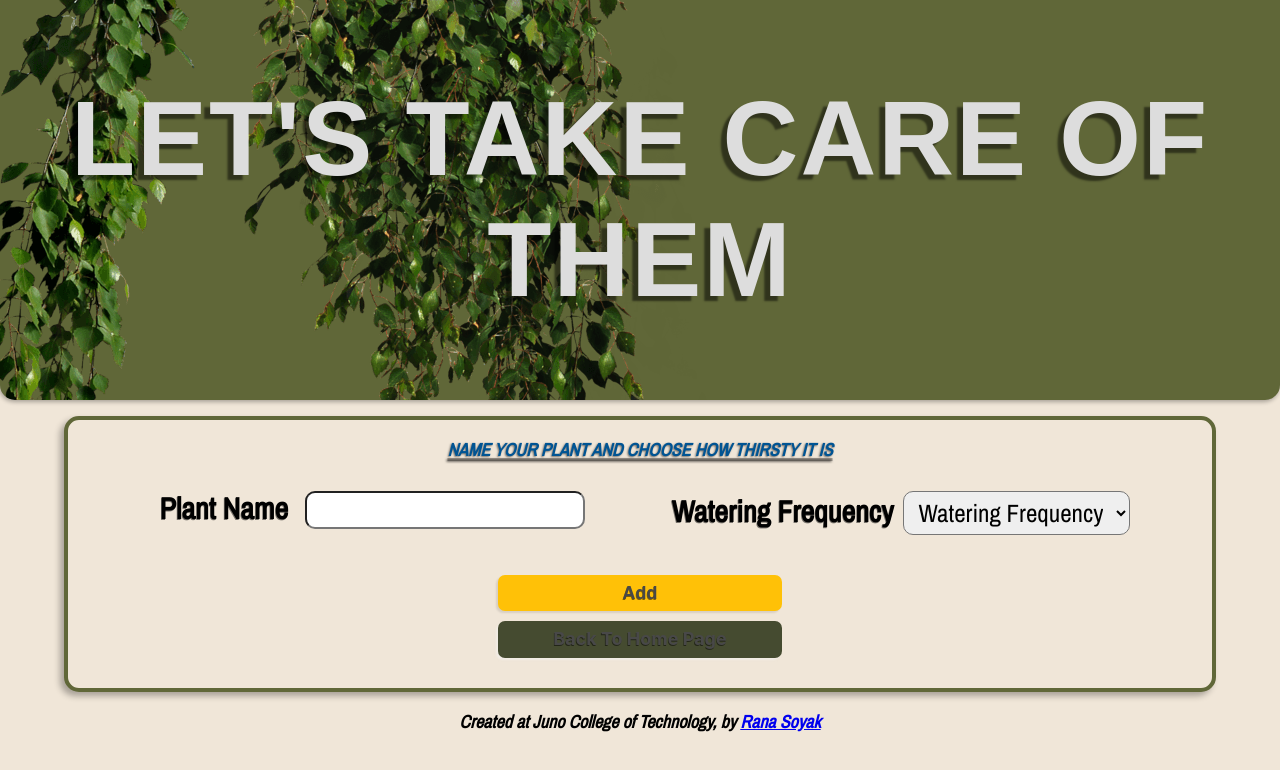
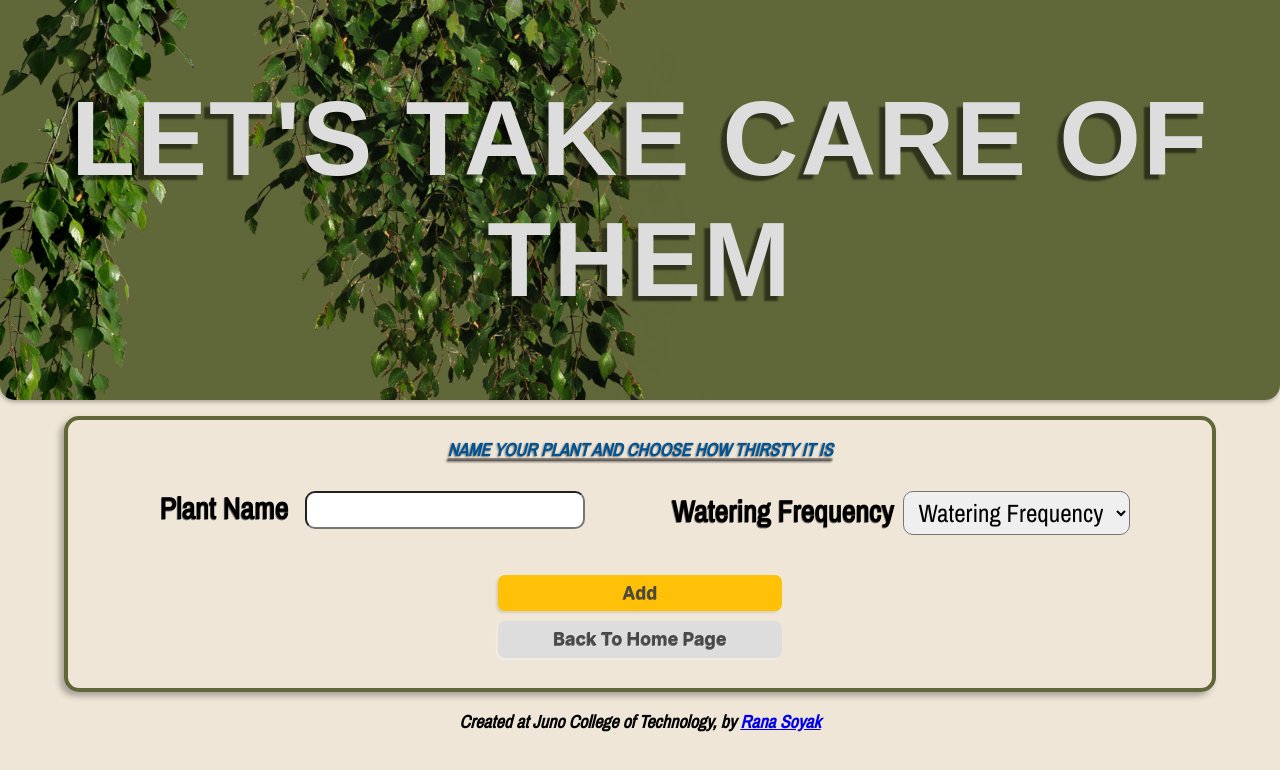
Before and after one commit to rselvasoyak/virtualPlantCare, a React (Create React App) app: page /contentPage in a window 1280 px wide. Shown: the top 770 px of the page. Built offline with nearby package versions, Linux system fonts and the light colour scheme; no server answers; the database is empty; a web font is replaced by a local one.

Commit message:
contrast buttonfix

```diff
--- a/src/style/partials/components/_buttonsAndLinks.scss
+++ b/src/style/partials/components/_buttonsAndLinks.scss
@@ -127,7 +127,7 @@
         border: none;
         border-radius: 7px;
         color: $darkGray;
-        background-color: $olive;
+        background-color: $white;
         font-size: 1.8rem;
         font-weight: bold;
         text-decoration: none;
```
